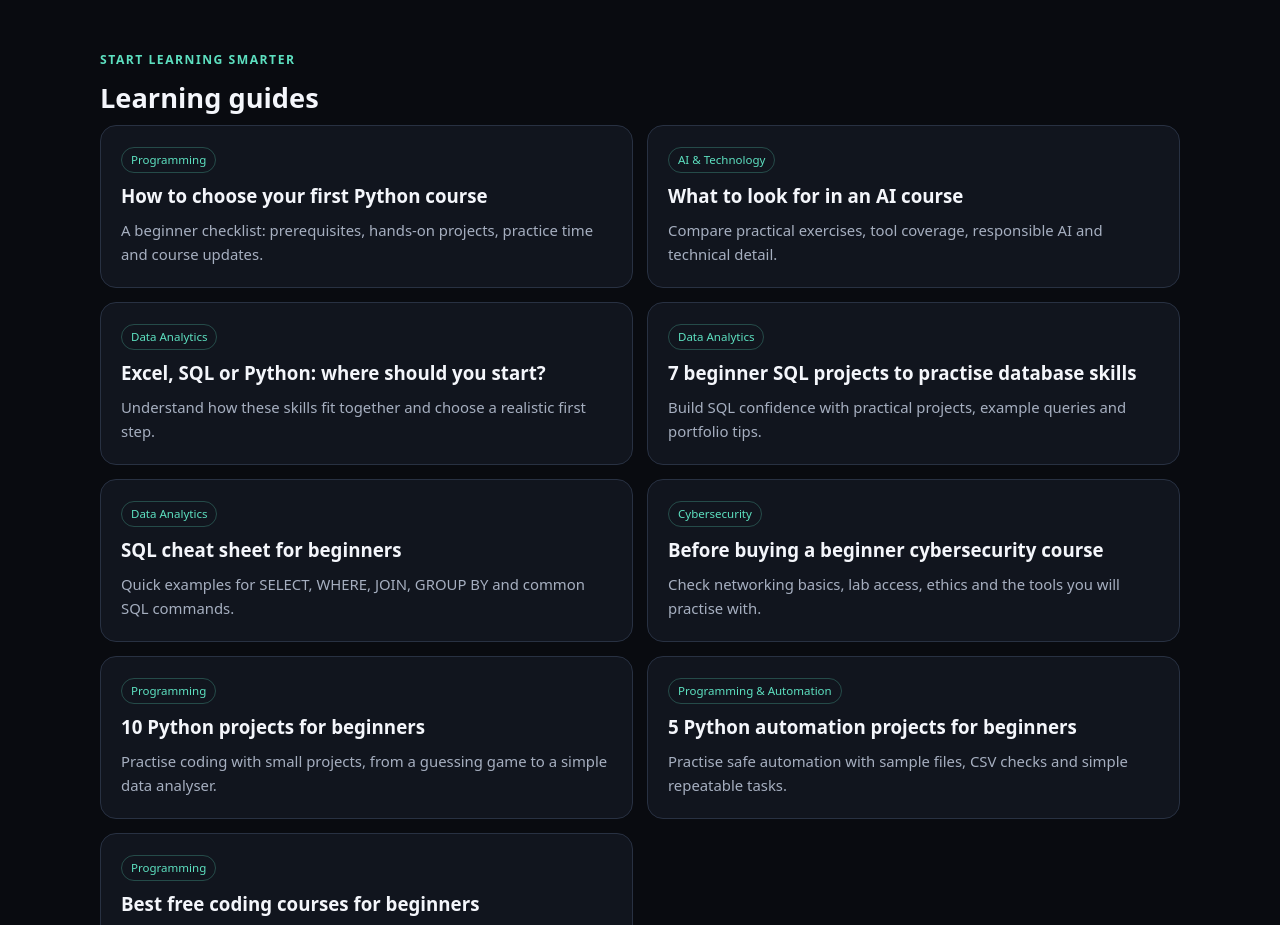
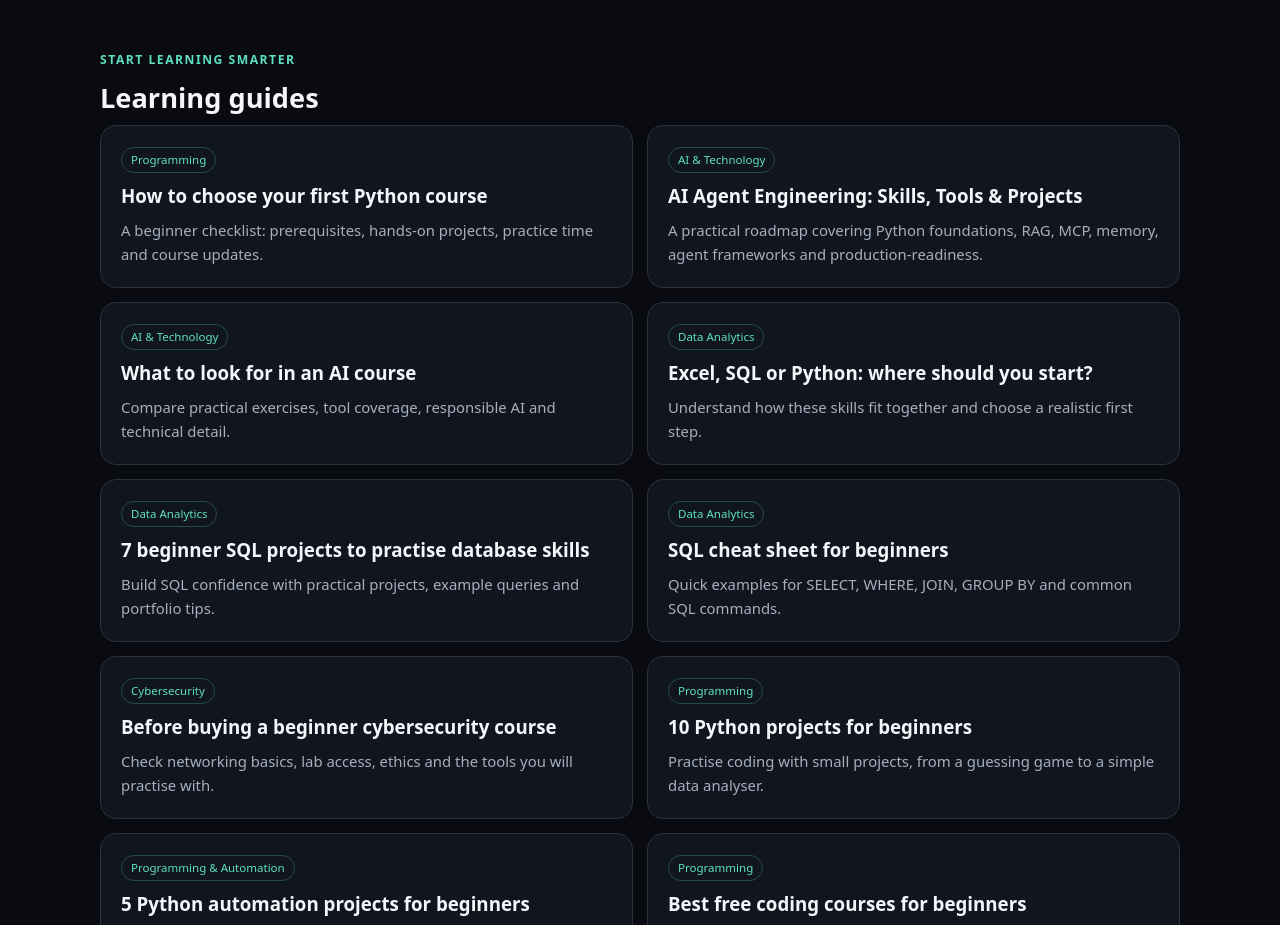
Before and after one commit to studentsphereglobal60/coursepilot, a plain HTML site: page index.html in a window 1280 px wide. Shown: the part 1200-2125 px from the top of the page. Drawn offline with Linux system fonts and the light colour scheme.

Commit message:
Link AI agent engineering roadmap from homepage

```diff
--- a/index.html
+++ b/index.html
@@ -58,6 +58,7 @@ section{padding:48px 0}.section-head{margin-bottom:22px}h2{font-size:1.7rem;marg
 </div></div></section>
 <section id="guides"><div class="wrap"><span class="eyebrow">Start learning smarter</span><h2>Learning guides</h2><div class="guides" id="guideList">
 <a class="guide" href="guides/first-python-course.html" data-terms="python programming beginner"><span class="tag">Programming</span><h3>How to choose your first Python course</h3><p>A beginner checklist: prerequisites, hands-on projects, practice time and course updates.</p></a>
+<a class="guide" href="guides/ai-agent-engineering-roadmap.html" data-terms="ai agent engineering production ready rag mcp memory planning langgraph crewai langchain multi agent"><span class="tag">AI & Technology</span><h3>AI Agent Engineering: Skills, Tools & Projects</h3><p>A practical roadmap covering Python foundations, RAG, MCP, memory, agent frameworks and production-readiness.</p></a>
 <a class="guide" href="guides/ai-course-checklist.html" data-terms="ai artificial intelligence beginner"><span class="tag">AI & Technology</span><h3>What to look for in an AI course</h3><p>Compare practical exercises, tool coverage, responsible AI and technical detail.</p></a>
 <a class="guide" href="guides/excel-sql-python.html" data-terms="data analytics excel sql"><span class="tag">Data Analytics</span><h3>Excel, SQL or Python: where should you start?</h3><p>Understand how these skills fit together and choose a realistic first step.</p></a>
 <a class="guide" href="guides/sql-projects-for-beginners.html" data-terms="sql projects beginner database practice portfolio queries data analytics"><span class="tag">Data Analytics</span><h3>7 beginner SQL projects to practise database skills</h3><p>Build SQL confidence with practical projects, example queries and portfolio tips.</p></a>
```
